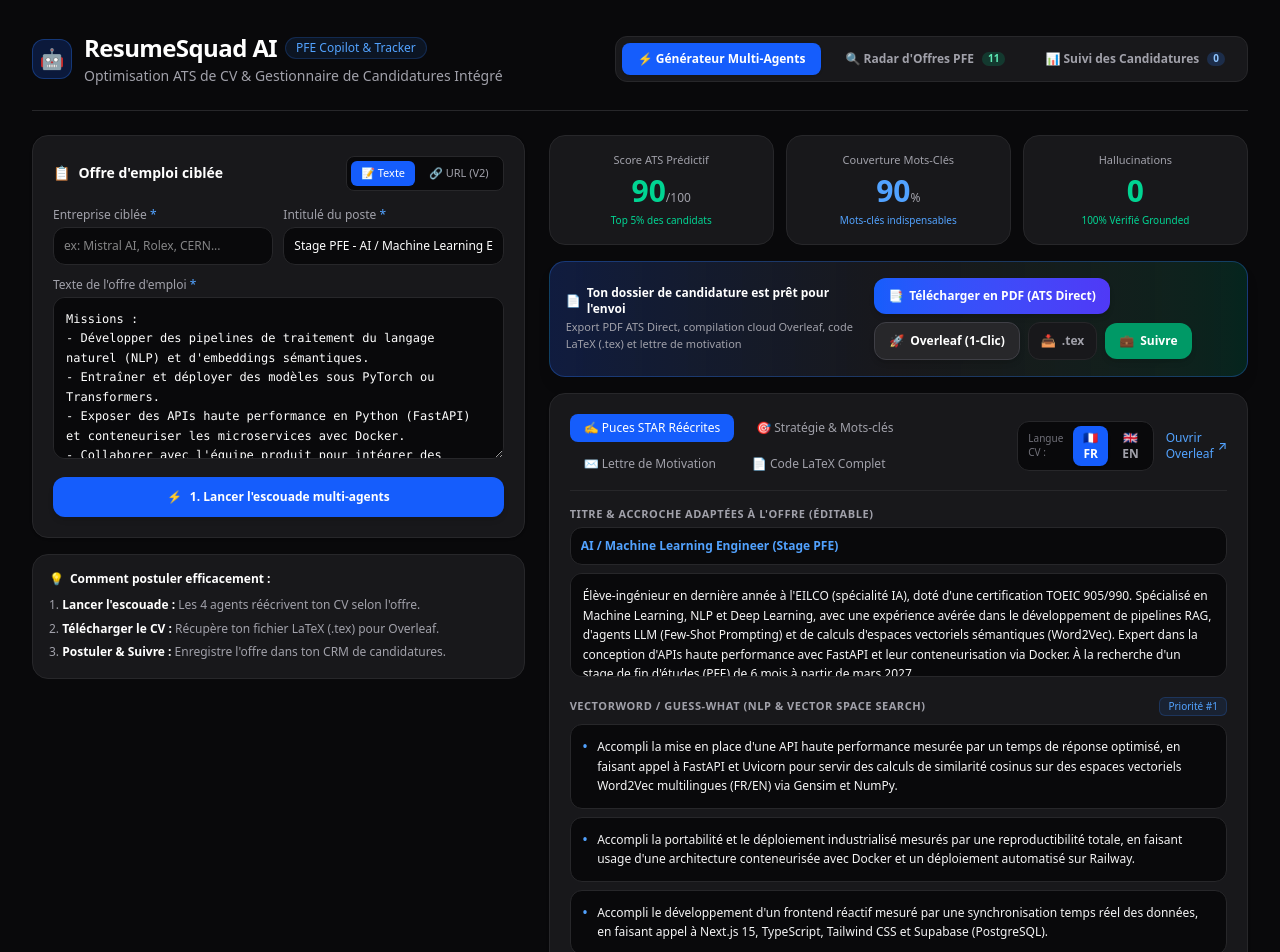
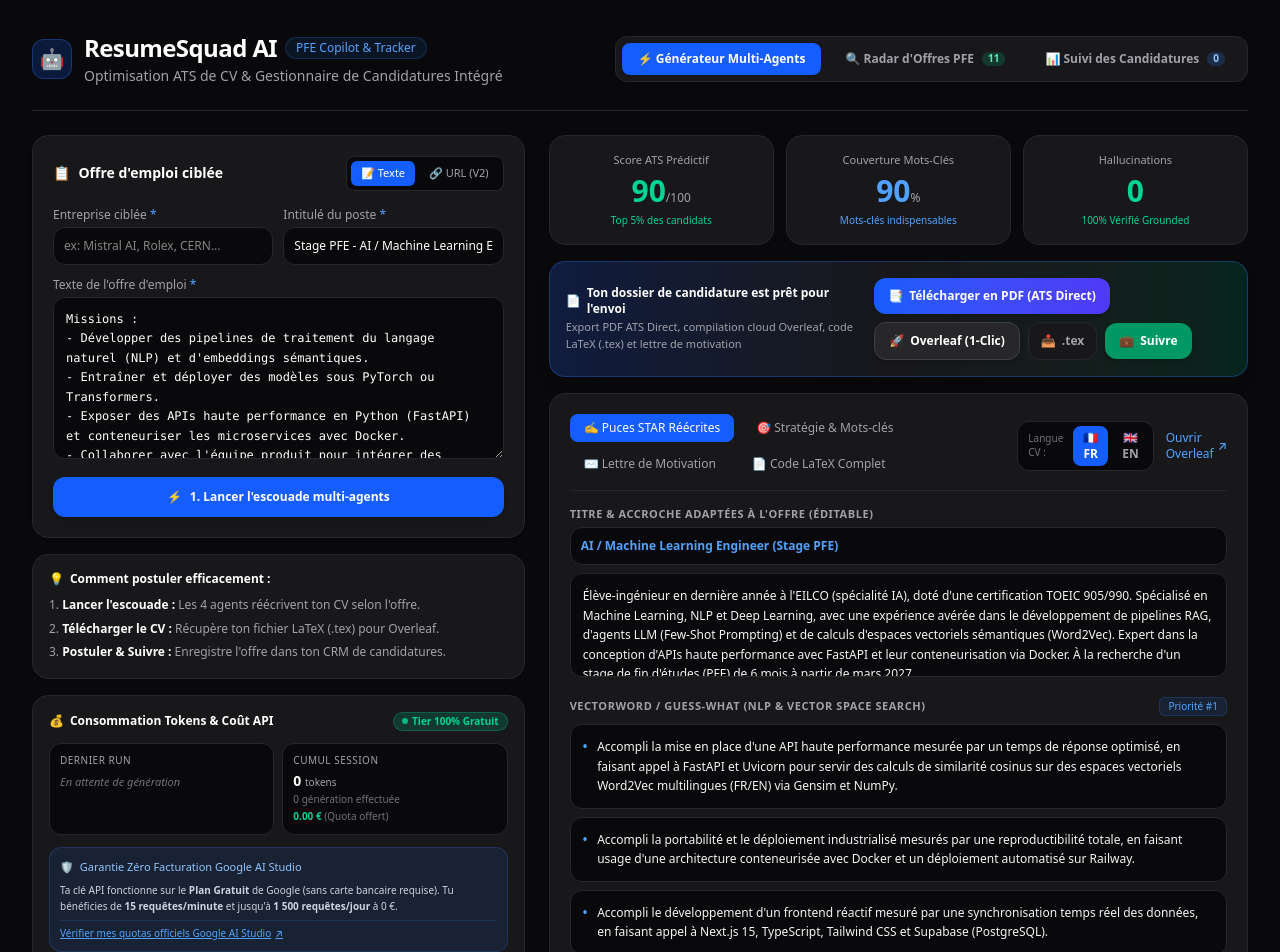
Before and after one commit to Badrouuu/ResumeSquad, a Next.js app in the folder frontend/: page / in a window 1280 px wide. Shown: the top 952 px of the page. Built offline with nearby package versions, Linux system fonts and the light colour scheme.

Commit message:
feat: real-time token consumption and API cost tracker with Gemini Free Tier monitoring

```diff
--- a/frontend/app/api/run-pipeline/route.ts
+++ b/frontend/app/api/run-pipeline/route.ts
@@ -201,6 +201,18 @@ Réponds STRICTEMENT au format JSON valide respectant ce schéma :
       throw new Error("Réponse vide du modèle d'IA");
     }
 
+    // Extraction métadonnées de consommation de tokens officielle Gemini
+    const usageMeta = data.usageMetadata || {};
+    const promptTokens = Number(usageMeta.promptTokenCount || 0);
+    const completionTokens = Number(usageMeta.candidatesTokenCount || 0);
+    const totalTokens = Number(usageMeta.totalTokenCount || (promptTokens + completionTokens));
+
+    // Tarifs officiels Google Gemini Flash :
+    // Entrée : $0.075 / 1M tokens ($0.000075 / 1k tokens)
+    // Sortie : $0.30 / 1M tokens ($0.000300 / 1k tokens)
+    const estimatedCostUsd = (promptTokens * 0.075 + completionTokens * 0.30) / 1_000_000;
+    const estimatedCostEur = estimatedCostUsd * 0.92;
+
     const parsedResult = JSON.parse(candidate);
 
     // Détection stricte et normalisation de la langue pour bannir tout mélange Franglais
@@ -290,6 +302,15 @@ Réponds STRICTEMENT au format JSON valide respectant ce schéma :
 
     return NextResponse.json({
       success: true,
+      usage: {
+        promptTokens,
+        completionTokens,
+        totalTokens,
+        estimatedCostUsd: Number(estimatedCostUsd.toFixed(6)),
+        estimatedCostEur: Number(estimatedCostEur.toFixed(6)),
+        model: "gemini-flash",
+        isFreeTier: true,
+      },
       ...parsedResult,
     });
   } catch (error: any) {
--- a/frontend/app/page.tsx
+++ b/frontend/app/page.tsx
@@ -226,6 +226,19 @@ export default function Home() {
   const [franceWarning, setFranceWarning] = useState<string | null>(null);
   const [workplaceType, setWorkplaceType] = useState<"full_remote" | "hybrid" | "onsite" | null>(null);
   const [isLetterOutdated, setIsLetterOutdated] = useState(false);
+
+  // Suivi en temps réel des Tokens & Dépenses API
+  const [lastTokenUsage, setLastTokenUsage] = useState<{
+    promptTokens: number;
+    completionTokens: number;
+    totalTokens: number;
+    estimatedCostEur: number;
+    estimatedCostUsd: number;
+    model: string;
+    isFreeTier: boolean;
+  } | null>(null);
+  const [cumulativeTokens, setCumulativeTokens] = useState<number>(0);
+  const [cumulativeRuns, setCumulativeRuns] = useState<number>(0);
 
   // Auto-détection intelligente de l'entreprise et du titre lors de la saisie/collage de texte
   const autoDetectCompanyAndTitleFromText = (text: string) => {
@@ -312,6 +325,18 @@ export default function Home() {
       }
     } catch (e) {
       console.error("Erreur chargement live offers localStorage", e);
+    }
+
+    // Chargement de l'historique des tokens et dépenses estimées
+    try {
+      const savedTokens = localStorage.getItem("resumesquad_cumulative_tokens");
+      if (savedTokens) setCumulativeTokens(parseInt(savedTokens, 10) || 0);
+      const savedRuns = localStorage.getItem("resumesquad_cumulative_runs");
+      if (savedRuns) setCumulativeRuns(parseInt(savedRuns, 10) || 0);
+      const savedLastUsage = localStorage.getItem("resumesquad_last_token_usage");
+      if (savedLastUsage) setLastTokenUsage(JSON.parse(savedLastUsage));
+    } catch (e) {
+      console.warn("Erreur chargement token stats localStorage", e);
     }
   }, []);
 
@@ -440,6 +465,26 @@ Profil requis :
 
       const data = await res.json();
       if (res.ok && data.success) {
+        // Enregistrement des statistiques de tokens et calcul des coûts
+        if (data.usage) {
+          setLastTokenUsage(data.usage);
+          try {
+            localStorage.setItem("resumesquad_last_token_usage", JSON.stringify(data.usage));
+            setCumulativeTokens((prevTokens) => {
+              const updatedTokens = (prevTokens || 0) + (data.usage.totalTokens || 0);
+              localStorage.setItem("resumesquad_cumulative_tokens", String(updatedTokens));
+              return updatedTokens;
+            });
+            setCumulativeRuns((prevRuns) => {
+              const updatedRuns = (prevRuns || 0) + 1;
+              localStorage.setItem("resumesquad_cumulative_runs", String(updatedRuns));
+              return updatedRuns;
+            });
+          } catch (e) {
+            console.warn("Erreur stockage tokens stats", e);
+          }
+        }
+
         if (data.detectedCompany && data.detectedCompany !== activeCompany) {
           setCompany(data.detectedCompany);
         }
@@ -1693,6 +1738,92 @@ ${formattedParagraphs}
                 <li><b className="text-white">Télécharger le CV :</b> Récupère ton fichier LaTeX (.tex) pour Overleaf.</li>
                 <li><b className="text-white">Postuler & Suivre :</b> Enregistre l&apos;offre dans ton CRM de candidatures.</li>
               </ol>
+            </div>
+
+            {/* Suivi des Tokens & Dépenses API */}
+            <div className="bg-[#18181b] border border-[#27272a] rounded-2xl p-4 text-xs space-y-3">
+              <div className="flex items-center justify-between">
+                <div className="font-semibold text-white flex items-center gap-1.5">
+                  <span>💰</span> Consommation Tokens & Coût API
+                </div>
+                <span className="px-2 py-0.5 rounded-full bg-emerald-500/20 text-emerald-400 text-[10px] font-bold border border-emerald-500/30 flex items-center gap-1">
+                  <span className="w-1.5 h-1.5 rounded-full bg-emerald-400 animate-pulse"></span>
+                  Tier 100% Gratuit
+                </span>
+              </div>
+
+              {/* Métriques Dernière Génération vs Cumul */}
+              <div className="grid grid-cols-2 gap-2 text-[11px]">
+                <div className="bg-[#09090b] p-2.5 rounded-xl border border-[#27272a] space-y-1">
+                  <div className="text-[#a1a1aa] text-[10px] font-medium uppercase tracking-wider">Dernier Run</div>
+                  {lastTokenUsage ? (
+                    <div>
+                      <div className="text-white font-bold text-sm">
+                        {lastTokenUsage.totalTokens.toLocaleString()} <span className="text-[10px] text-[#a1a1aa] font-normal">tokens</span>
+                      </div>
+                      <div className="text-[#71717a] text-[10px] mt-0.5">
+                        In: {lastTokenUsage.promptTokens} | Out: {lastTokenUsage.completionTokens}
+                      </div>
+                      <div className="text-emerald-400 font-semibold text-[10px] mt-1">
+                        0.00 € <span className="text-[#71717a] line-through font-normal">({lastTokenUsage.estimatedCostEur.toFixed(4)} €)</span>
+                      </div>
+                    </div>
+                  ) : (
+                    <div className="text-[#71717a] italic py-1">En attente de génération</div>
+                  )}
+                </div>
+
+                <div className="bg-[#09090b] p-2.5 rounded-xl border border-[#27272a] space-y-1">
+                  <div className="text-[#a1a1aa] text-[10px] font-medium uppercase tracking-wider">Cumul Session</div>
+                  <div>
+                    <div className="text-white font-bold text-sm">
+                      {cumulativeTokens.toLocaleString()} <span className="text-[10px] text-[#a1a1aa] font-normal">tokens</span>
+                    </div>
+                    <div className="text-[#71717a] text-[10px] mt-0.5">
+                      {cumulativeRuns} génération{cumulativeRuns > 1 ? "s" : ""} effectuée{cumulativeRuns > 1 ? "s" : ""}
+                    </div>
+                    <div className="text-emerald-400 font-semibold text-[10px] mt-1">
+                      0.00 € <span className="text-[#71717a] font-normal">(Quota offert)</span>
+                    </div>
+                  </div>
+                </div>
+              </div>
+
+              {/* Note explicative & Lien officiel */}
+              <div className="p-2.5 rounded-xl bg-blue-500/10 border border-blue-500/20 text-[#a1a1aa] text-[11px] space-y-1.5 leading-relaxed">
+                <div className="flex items-center gap-1.5 text-blue-300 font-medium text-[11px]">
+                  <span>🛡️</span>
+                  <span>Garantie Zéro Facturation Google AI Studio</span>
+                </div>
+                <p className="text-[10px] text-[#cbd5e1]">
+                  Ta clé API fonctionne sur le <b>Plan Gratuit</b> de Google (sans carte bancaire requise). Tu bénéficies de <b>15 requêtes/minute</b> et jusqu&apos;à <b>1 500 requêtes/jour</b> à 0 €.
+                </p>
+                <div className="pt-1 flex items-center justify-between border-t border-blue-500/20 text-[10px]">
+                  <a
+                    href="https://aistudio.google.com/app/plan_information"
+                    target="_blank"
+                    rel="noopener noreferrer"
+                    className="text-blue-400 hover:text-blue-300 underline font-medium flex items-center gap-1"
+                  >
+                    <span>Vérifier mes quotas officiels Google AI Studio</span>
+                    <span>↗</span>
+                  </a>
+                  {cumulativeTokens > 0 && (
+                    <button
+                      onClick={() => {
+                        setCumulativeTokens(0);
+                        setCumulativeRuns(0);
+                        localStorage.removeItem("resumesquad_cumulative_tokens");
+                        localStorage.removeItem("resumesquad_cumulative_runs");
+                      }}
+                      className="text-[#71717a] hover:text-white transition"
+                      title="Réinitialiser le compteur de session"
+                    >
+                      Reset
+                    </button>
+                  )}
+                </div>
+              </div>
             </div>
           </div>
 
```
